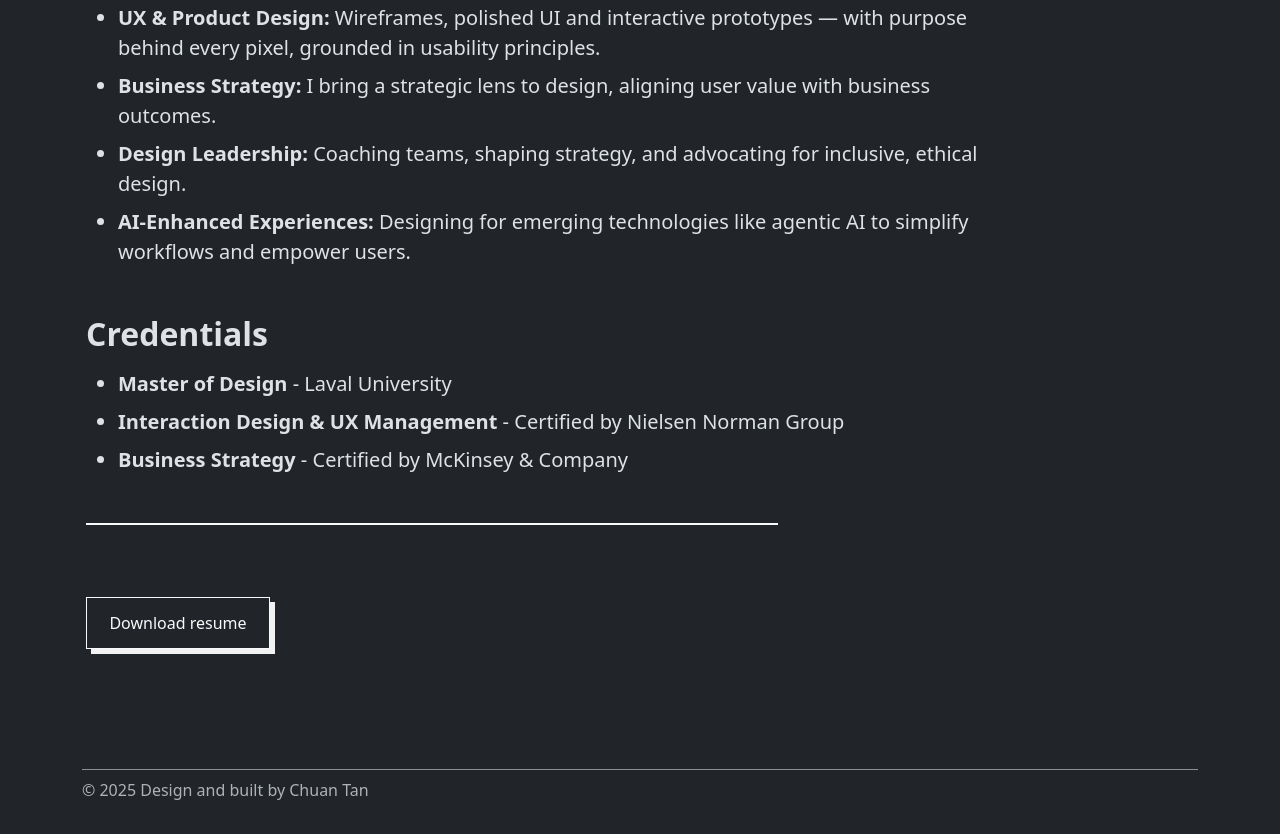
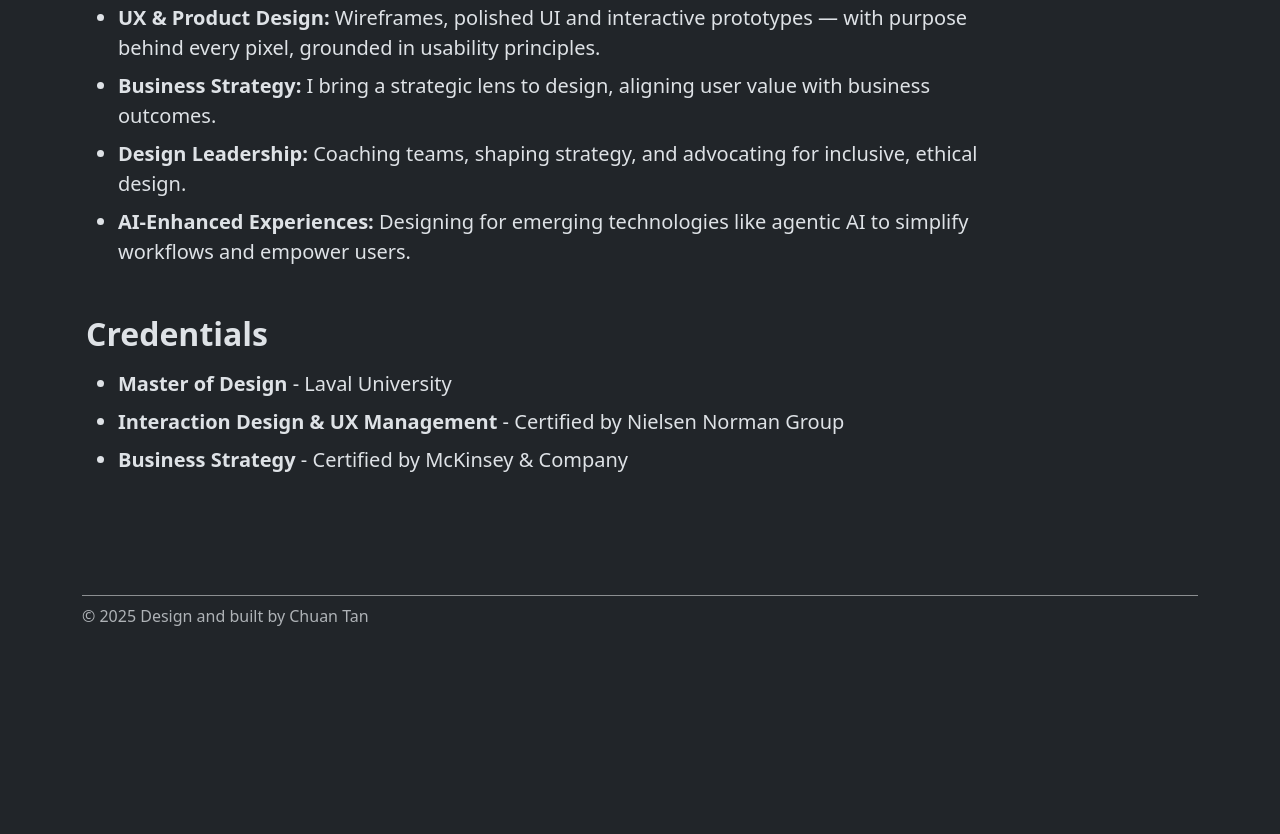
Before and after one commit to chuantan94/portfolio, a website: page about.html in a window 1280 px wide. Shown: the part 772-1606 px from the top of the page. After the commit the page ends 1432 px from the top, so only its background shows below. Drawn offline with nearby package versions, Linux system fonts and the light colour scheme.

Commit message:
Add files via upload

```diff
--- a/about.html
+++ b/about.html
@@ -4,8 +4,8 @@
     <meta charset="utf-8">
     <meta name="viewport" content="width=device-width, initial-scale=1">
     <link rel="stylesheet" href="main.css">
+        <script src="bootstrap.bundle.min.js"></script>
     <link rel="stylesheet" href="style.css">
-        <script src="bootstrap.bundle.min.js"></script>
     <title>About Chuan</title>
   </head>
   <body>
@@ -76,11 +76,7 @@
               <span class="fw-bold">Business Strategy</span> - Certified by McKinsey & Company
             </li>
           </ul>
-          <div class="border border-1 border-light w-75 my-5"></div>
 
-        <div class="mb-5">
-          <a href="assets/ChuanTan_Resume_Apr25.pdf" class="btn btn-outline-light btnboxshadow mt-4">Download resume</a>
-        </div>
       </section>
     </main>
     <footer class="container-sm py-4">
```
